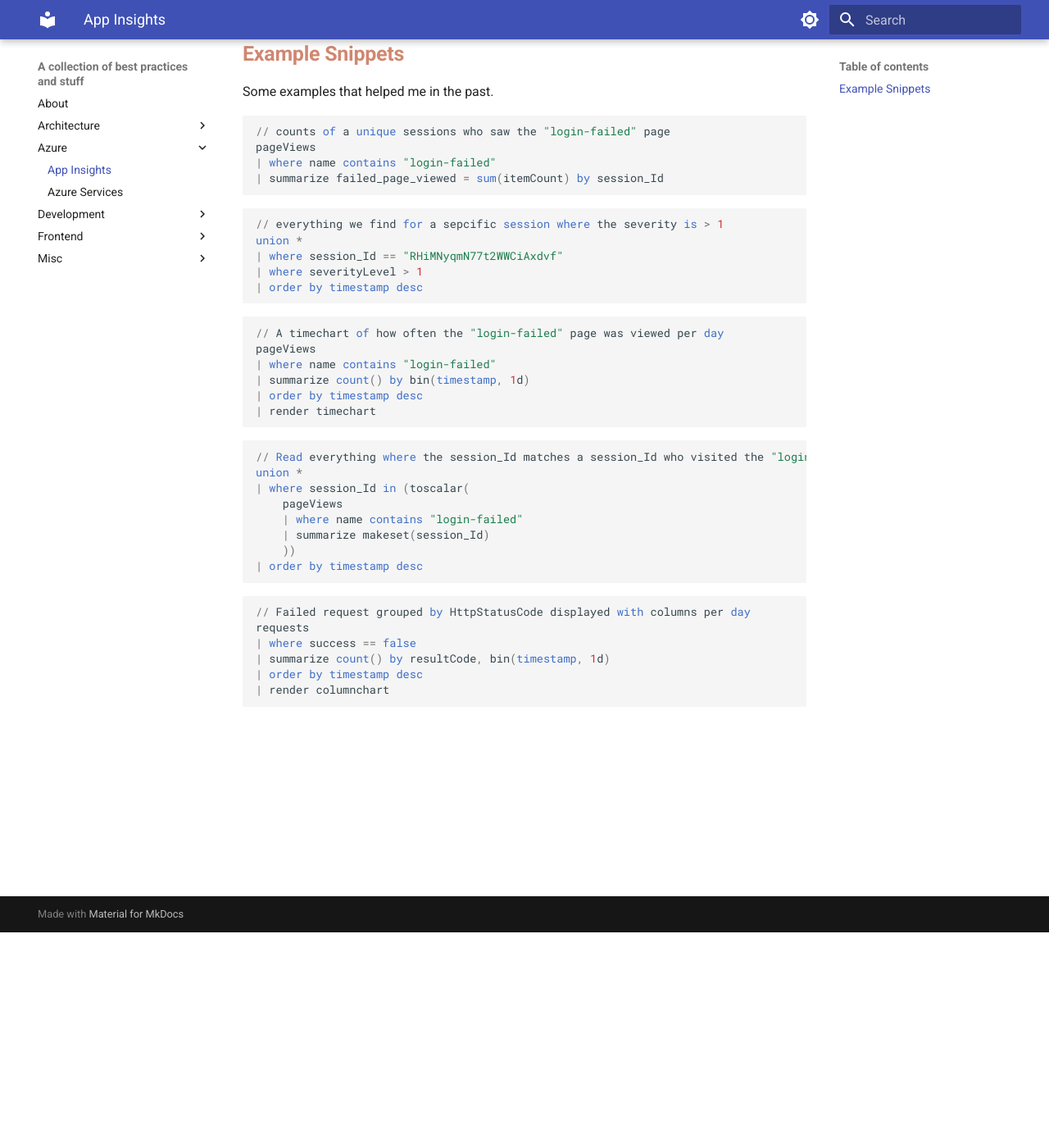
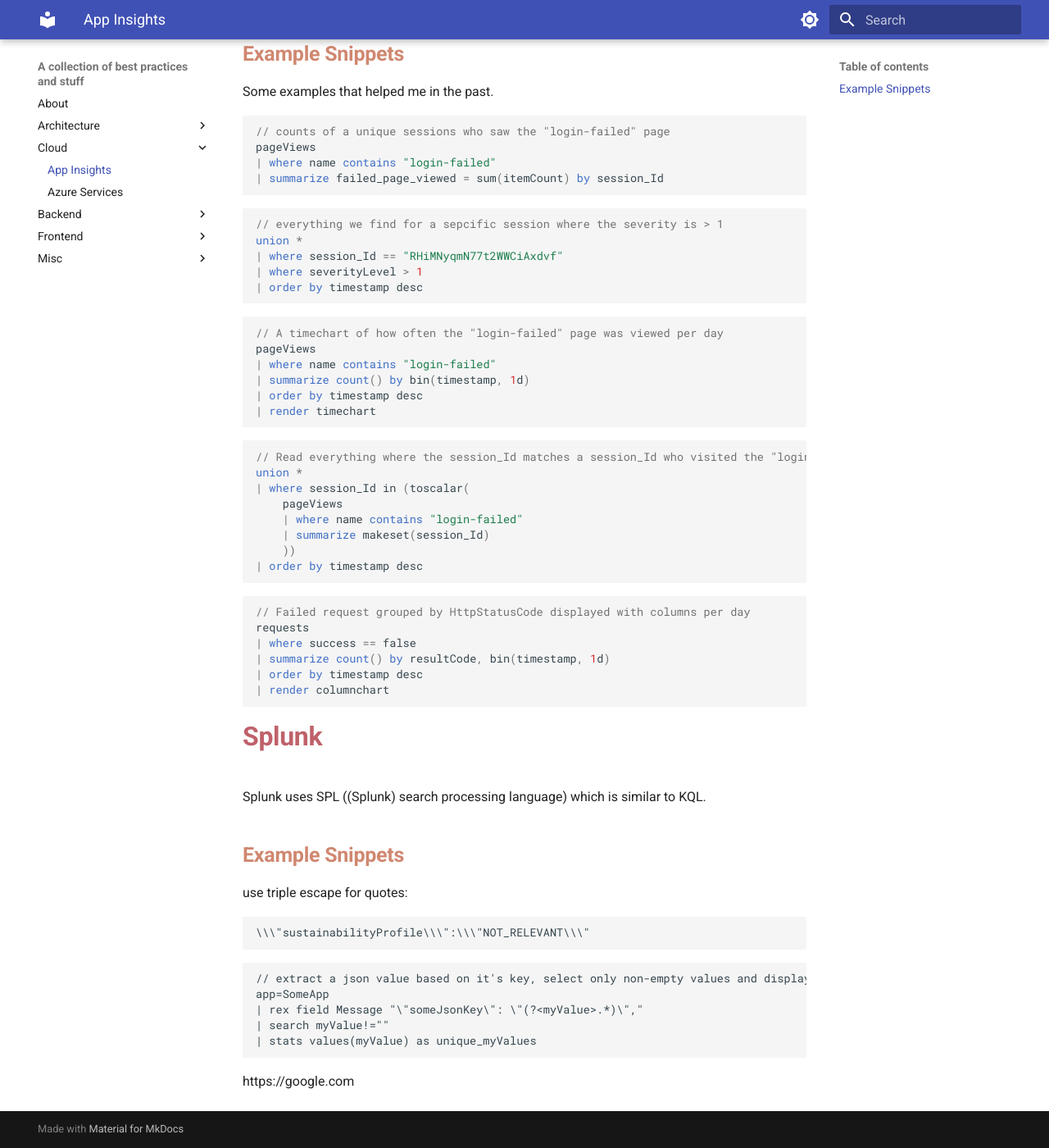
Before and after one commit to toeggel/ReadTheDocs, an MkDocs documentation site: the page built from docs/cloud/logging.md, in a window 1280 px wide and 1400 px high, scrolled down 263 px. Shown: the whole window at 82% size. Built offline with MkDocs 1.6.1 and Material for MkDocs 9.7.7, drawn with Linux system fonts in a browser that asks for light colours.

Commit message:
docs update

````diff
--- a/docs/azure/app-insights.md
+++ b/docs/cloud/logging.md
@@ -2,6 +2,8 @@
 tags:
   - Azure
   - Logging
+  - KQL
+  - SPL
 ---
 
 # App Insights
@@ -12,14 +14,14 @@
 
 Some examples that helped me in the past.
 
-```sql
+```kusto
 // counts of a unique sessions who saw the "login-failed" page
 pageViews
 | where name contains "login-failed"
 | summarize failed_page_viewed = sum(itemCount) by session_Id
 ```
 
-```sql
+```kusto
 // everything we find for a sepcific session where the severity is > 1
 union *
 | where session_Id == "RHiMNyqmN77t2WWCiAxdvf"
@@ -27,7 +29,7 @@
 | order by timestamp desc
 ```
 
-```sql
+```kusto
 // A timechart of how often the "login-failed" page was viewed per day
 pageViews
 | where name contains "login-failed"
@@ -36,7 +38,7 @@
 | render timechart
 ```
 
-```sql
+```kusto
 // Read everything where the session_Id matches a session_Id who visited the "login-failed" page
 union *
 | where session_Id in (toscalar(
@@ -47,7 +49,7 @@
 | order by timestamp desc
 ```
 
-```sql
+```kusto
 // Failed request grouped by HttpStatusCode displayed with columns per day
 requests
 | where success == false
@@ -55,3 +57,24 @@
 | order by timestamp desc
 | render columnchart
 ```
+
+# Splunk
+
+Splunk uses SPL ((Splunk) search processing language) which is similar to KQL.
+
+## Example Snippets
+
+use triple escape for quotes:
+```splunk-spl
+\\\"sustainabilityProfile\\\":\\\"NOT_RELEVANT\\\"
+```
+
+```splunk-spl
+// extract a json value based on it's key, select only non-empty values and display a unique list of found values
+app=SomeApp
+| rex field Message "\"someJsonKey\": \"(?<myValue>.*)\","
+| search myValue!=""
+| stats values(myValue) as unique_myValues
+```
+
+https://google.com
--- a/mkdocs.yml
+++ b/mkdocs.yml
@@ -22,16 +22,17 @@
   - 'architecture/tools.md'
   - 'architecture/unit-of-work.md'
   - 'architecture/vertical-slice.md'
-- Azure:
-  - 'azure/app-insights.md'
-  - 'azure/azure-services.md'
-- Development:
-  - 'development/blazor.md'
-  - 'development/const-static-readonly.md'
-  - 'development/functional-approach.md'
-  - 'development/enum-handling.md'
-  - 'development/record-types.md'
+- Cloud:
+  - 'cloud/logging.md'
+  - 'cloud/azure-services.md'
+- Backend:
+  - 'backend/build-version.md'
+  - 'backend/const-static-readonly.md'
+  - 'backend/functional-approach.md'
+  - 'backend/enum-handling.md'
+  - 'backend/record-types.md'
 - Frontend:
+  - 'frontend/blazor.md'
   - 'Angular':
     - 'frontend/angular/index.md'
     - 'frontend/angular/angular-elements.md'
````
Also changed, not shown: docs/backend/build-versions.md (added, +69 -0 lines), docs/backend/entity-framework.md (added, +36 -0 lines), docs/cloud/azure-functions.md (added, +33 -0 lines), docs/frontend/angular/misc.md (+2 -2 lines), docs/misc/containerization.md (+4 -0 lines), docs/misc/github.md (+2 -0 lines), docs/backend/const-static-readonly.md (renamed from docs/development/const-static-readonly.md), docs/backend/enum-handling.md (renamed from docs/development/enum-handling.md), docs/backend/functional-approach.md (renamed from docs/development/functional-approach.md), docs/backend/record-types.md (renamed from docs/development/record-types.md), docs/cloud/azure-services.md (renamed from docs/azure/azure-services.md), docs/frontend/blazor.md (renamed from docs/development/blazor.md), 3 other files.
